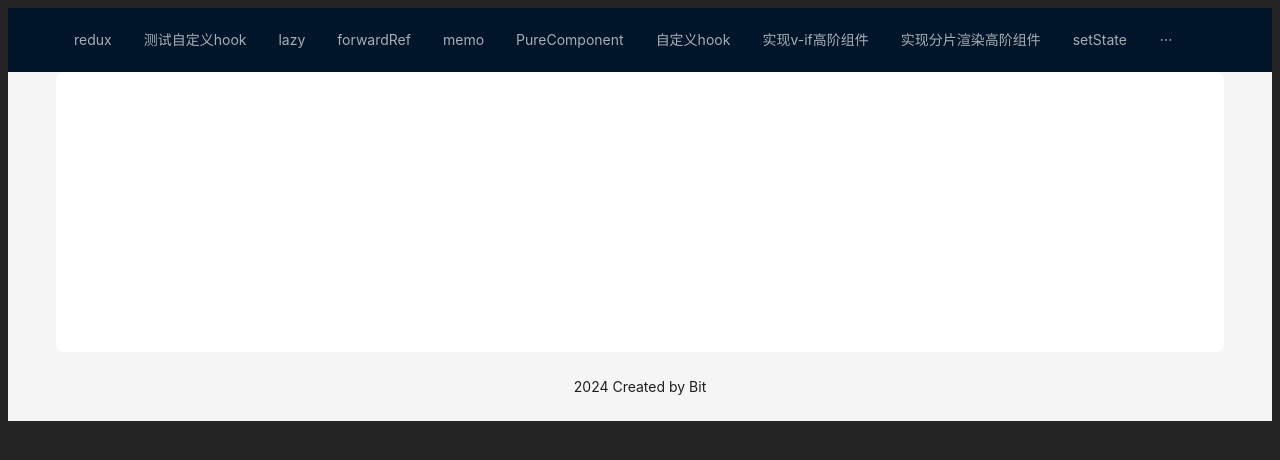
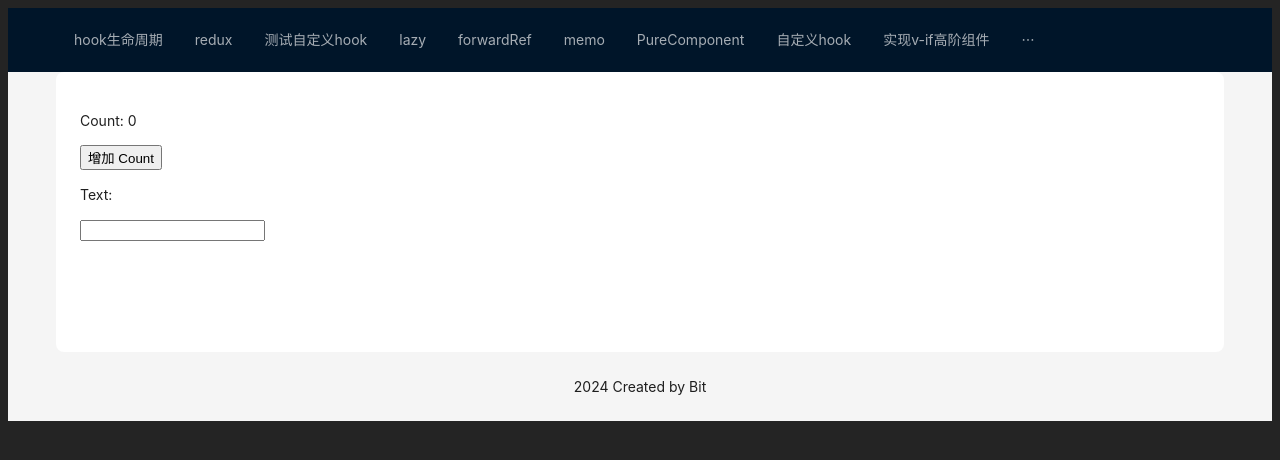
Before and after one commit to yangshijunx/react-point, a React (Vite) app: page /hookLifeCircle in a window 1280 px wide. Shown: the top 460 px of the page. Built offline with nearby package versions, Linux system fonts and the light colour scheme.

Commit message:
feat: hook模拟生命周期

```diff
--- a/src/App.tsx
+++ b/src/App.tsx
@@ -29,6 +29,7 @@
 import TestHook from "./pages/hookTest";
 import ReduxTestComponent from "./pages/redux";
 // import IfHookComponent from "./pages/ifHook";
+import HookLifeCircle from "./pages/hookLifeCircle";
 
 const { Header, Content, Footer } = Layout;
 
@@ -39,6 +40,11 @@
   // const [testBoolean, setTestBoolean] = React.useState(false);
 
   const pages = [
+    {
+      path: "hookLifeCircle",
+      name: "hook生命周期",
+      component: () => <HookLifeCircle />,
+    },
     // {
     //   path: "ifhook",
     //   name: "hook写在逻辑里的问题",
--- /dev/null
+++ b/src/pages/hookLifeCircle/index.tsx
@@ -0,0 +1,42 @@
+import { useState, useEffect } from "react";
+
+const HookLifeCircle = () => {
+  // 使用 useState 创建组件的内部状态
+  const [count, setCount] = useState(0);
+
+  // 模拟 componentDidMount
+  useEffect(() => {
+    console.log("组件挂载了");
+
+    // 返回的函数用于模拟 componentWillUnmount
+    return () => {
+      console.log("组件即将卸载");
+    };
+  }, []); // 空的依赖数组确保此 useEffect 仅在组件挂载和卸载时运行
+
+  // 模拟 componentDidUpdate
+  useEffect(() => {
+    console.log(`组件更新了：count 现在是 ${count}`);
+  }, [count]); // 依赖数组包含 count，当 count 变化时运行此 useEffect
+
+  // 另一个模拟 componentDidUpdate 的例子，监听多个依赖
+  const [text, setText] = useState("");
+  useEffect(() => {
+    console.log(`组件更新了：text 现在是 "${text}"`);
+  }, [text]); // 依赖数组包含 text，当 text 变化时运行此 useEffect
+
+  return (
+    <div>
+      <p>Count: {count}</p>
+      <button onClick={() => setCount(count + 1)}>增加 Count</button>
+      <p>Text: {text}</p>
+      <input
+        type="text"
+        value={text}
+        onChange={(e) => setText(e.target.value)}
+      />
+    </div>
+  );
+};
+
+export default HookLifeCircle;
```
